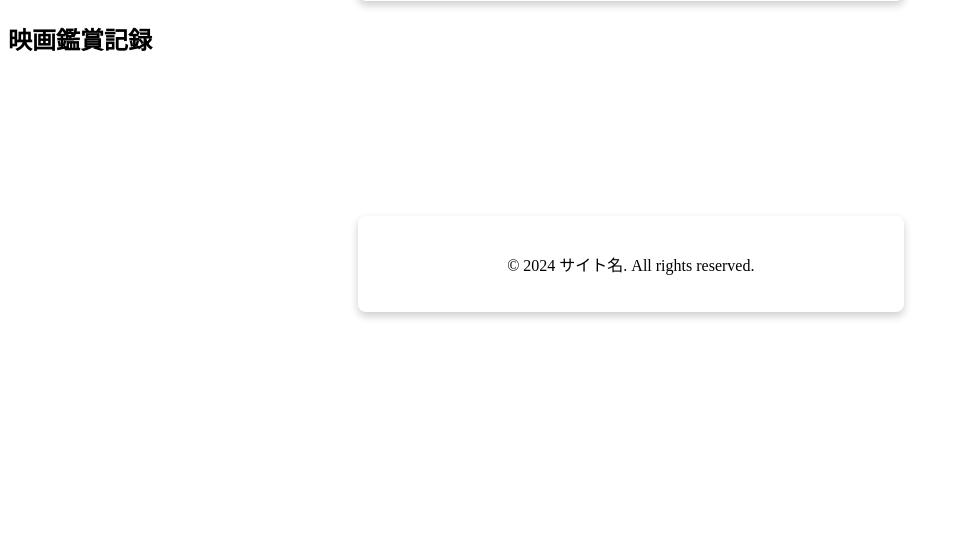
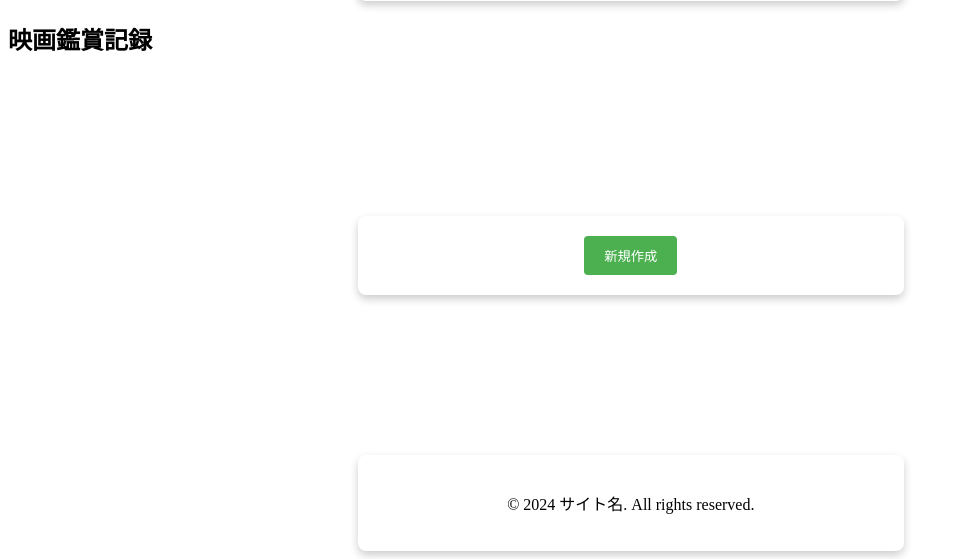
Before and after one commit to INswon/MovieChallenge, a Django app: page /users/home/ in a window 1280 px wide. Shown: the part 429-988 px from the top of the page, without its empty margins (0-961 px from the left). Before the commit the page ends 748 px from the top, so only its background shows below. Run offline with Django 5.2, Linux system fonts and the light colour scheme; a user stored in the database is signed in; data comes from the database, SQL or seed files in the repository; parts of the project's set-up code (start-up, migrations or seed data) failed here and were passed over.

Commit message:
Update home.html
新規作成ボタンの作成

```diff
--- a/templates/users/home.html
+++ b/templates/users/home.html
@@ -39,4 +39,8 @@
             </div>
         {% endfor %}
 
+        <div class="container text-center mb-4">
+            <button type="button" onclick="location.href='{% url 'create' %}'">新規作成</button>
+        </div>
+
 {% endblock %}
```
